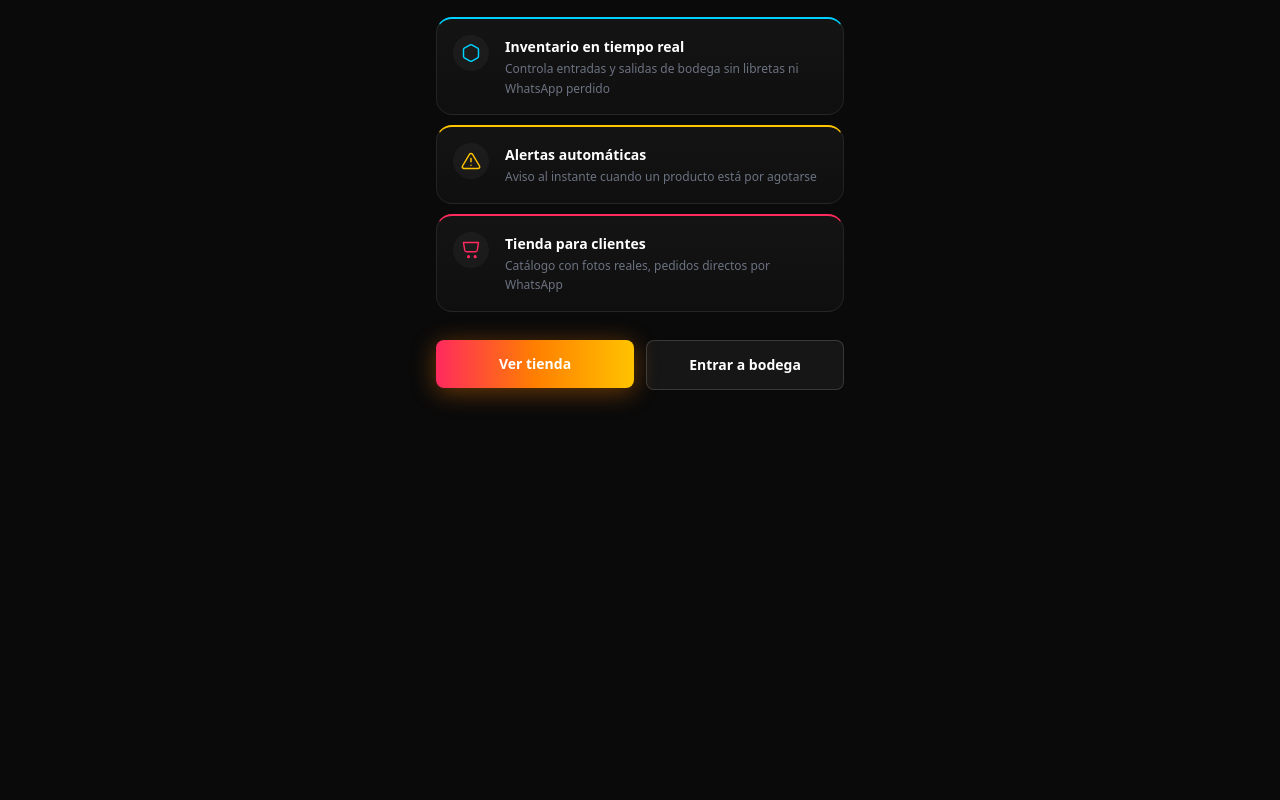
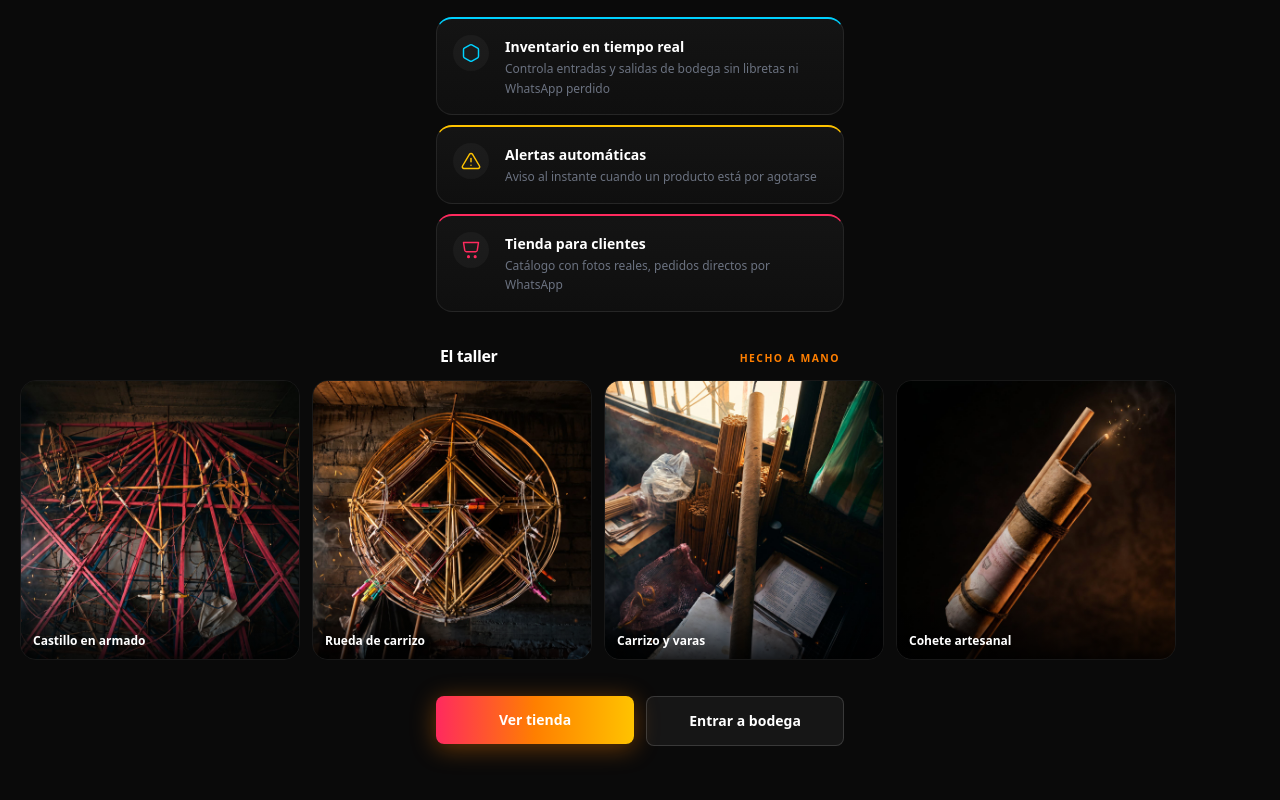
Before and after one commit to turbillon50/pirotecnia-kyo, a Next.js app: page / in a window 1280 px wide. Shown: the part 1637-2437 px from the top of the page. Before the commit the page ends 2195 px from the top, so only its background shows below. Built offline with nearby package versions, Linux system fonts and the light colour scheme.

Commit message:
feat: seccion El Taller con fotos reales mejoradas (Higgsfield)

```diff
--- a/src/app/page.tsx
+++ b/src/app/page.tsx
@@ -99,6 +99,36 @@ export default function HomePage() {
         ))}
       </div>
 
+
+      {/* EL TALLER: fotos reales del taller */}
+      <div className="mt-8">
+        <div className="px-6 flex items-baseline justify-between max-w-md mx-auto">
+          <h2 className="text-white font-black text-base tracking-tight">El taller</h2>
+          <span className="text-[#FF7F00] text-[0.65rem] font-bold tracking-[0.14em] uppercase">Hecho a mano</span>
+        </div>
+        <div className="mt-3 flex gap-3 overflow-x-auto px-5 pb-2 snap-x snap-mandatory [-ms-overflow-style:none] [scrollbar-width:none] [&::-webkit-scrollbar]:hidden">
+          {[
+            { src: '/brand/taller/castillo.jpg', label: 'Castillo en armado' },
+            { src: '/brand/taller/rueda.jpg', label: 'Rueda de carrizo' },
+            { src: '/brand/taller/carrizo.jpg', label: 'Carrizo y varas' },
+            { src: '/brand/taller/cohete.jpg', label: 'Cohete artesanal' },
+          ].map((t, i) => (
+            <motion.figure
+              key={t.src}
+              initial={{ opacity: 0, y: 14 }}
+              whileInView={{ opacity: 1, y: 0 }}
+              viewport={{ once: true, margin: '-40px' }}
+              transition={{ duration: 0.35, delay: 0.05 * i, ease: 'easeOut' }}
+              className="relative shrink-0 w-[68vw] max-w-[280px] aspect-square rounded-[var(--r-md)] overflow-hidden snap-center border border-white/[0.06]"
+            >
+              <img src={t.src} alt={t.label} loading="lazy" draggable={false} className="w-full h-full object-cover select-none" />
+              <div className="absolute inset-x-0 bottom-0 h-16 bg-gradient-to-t from-black/80 to-transparent" />
+              <figcaption className="absolute bottom-2.5 left-3 text-white text-xs font-bold drop-shadow">{t.label}</figcaption>
+            </motion.figure>
+          ))}
+        </div>
+      </div>
+
       {/* CTAs */}
       <div className="px-5 mt-7 flex gap-3 max-w-md mx-auto">
         <motion.div whileTap={{ scale: 0.96 }} className="flex-1">
```
